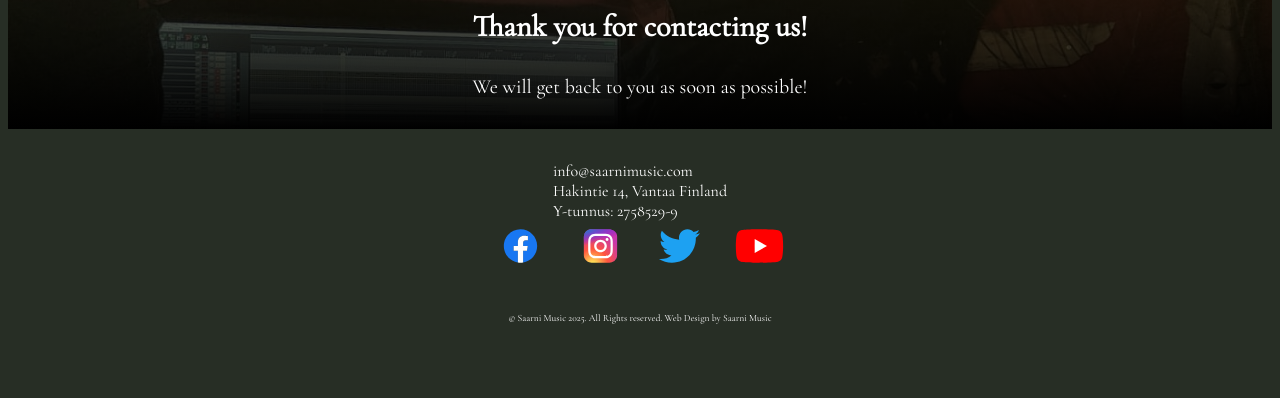
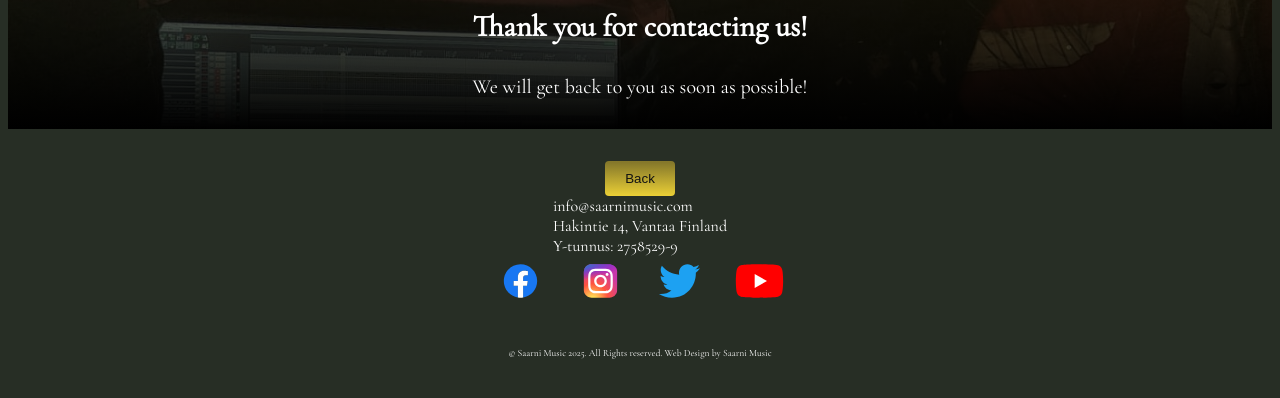
Before and after one commit to Saarnimusic1/website, a plain HTML site: page success.html in a window 1280 px wide. Shown: the part 170-568 px from the top of the page. Drawn offline with nearby package versions, Linux system fonts and the light colour scheme; a script that the page names is missing; a web font is replaced by a local one.

Commit message:
Update success.html

```diff
--- a/success.html
+++ b/success.html
@@ -71,6 +71,9 @@
     </div>
 
 <footer class="footer">
+
+    <button onclick="location.href='about.html'" type="button" class="btn">Back</button>
+
     <span>info@saarnimusic.com <br>Hakintie 14, Vantaa Finland<br>
         Y-tunnus: 2758529-9</span>
             <div class="social-links">
```
